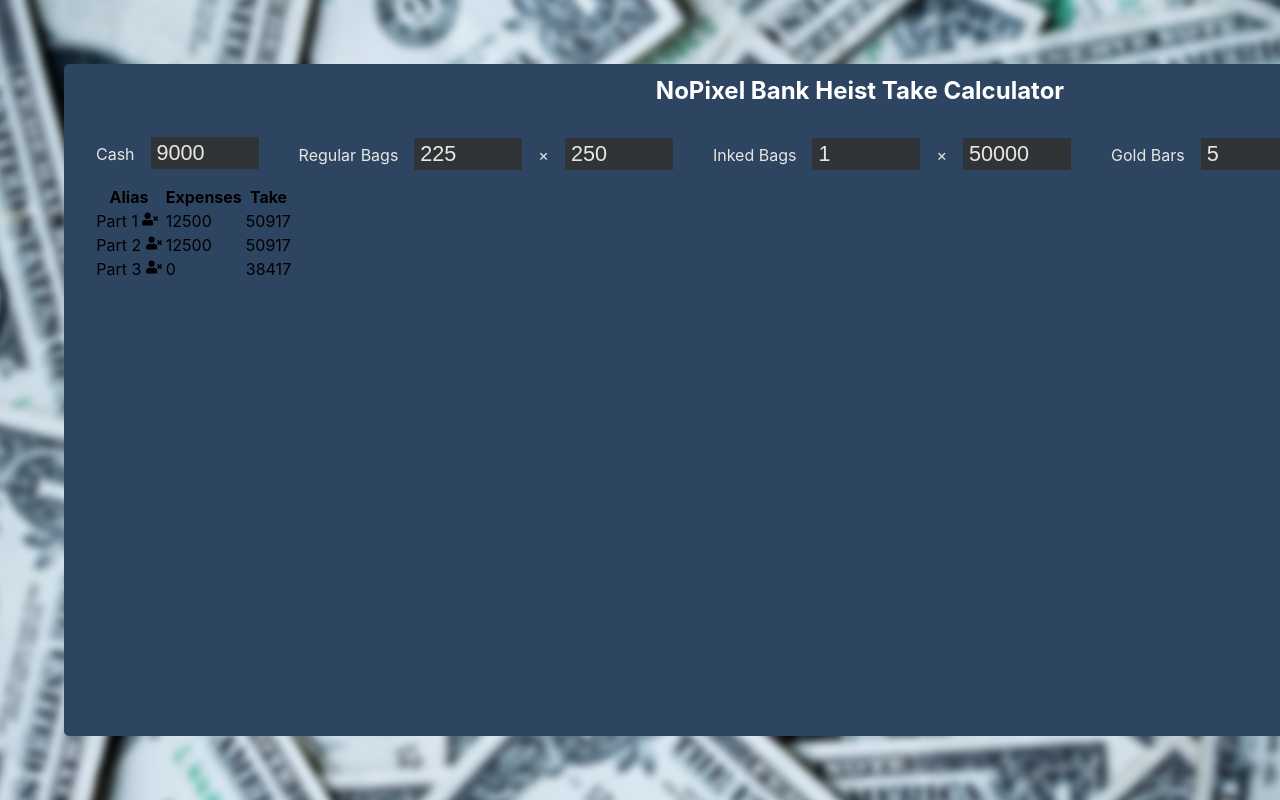
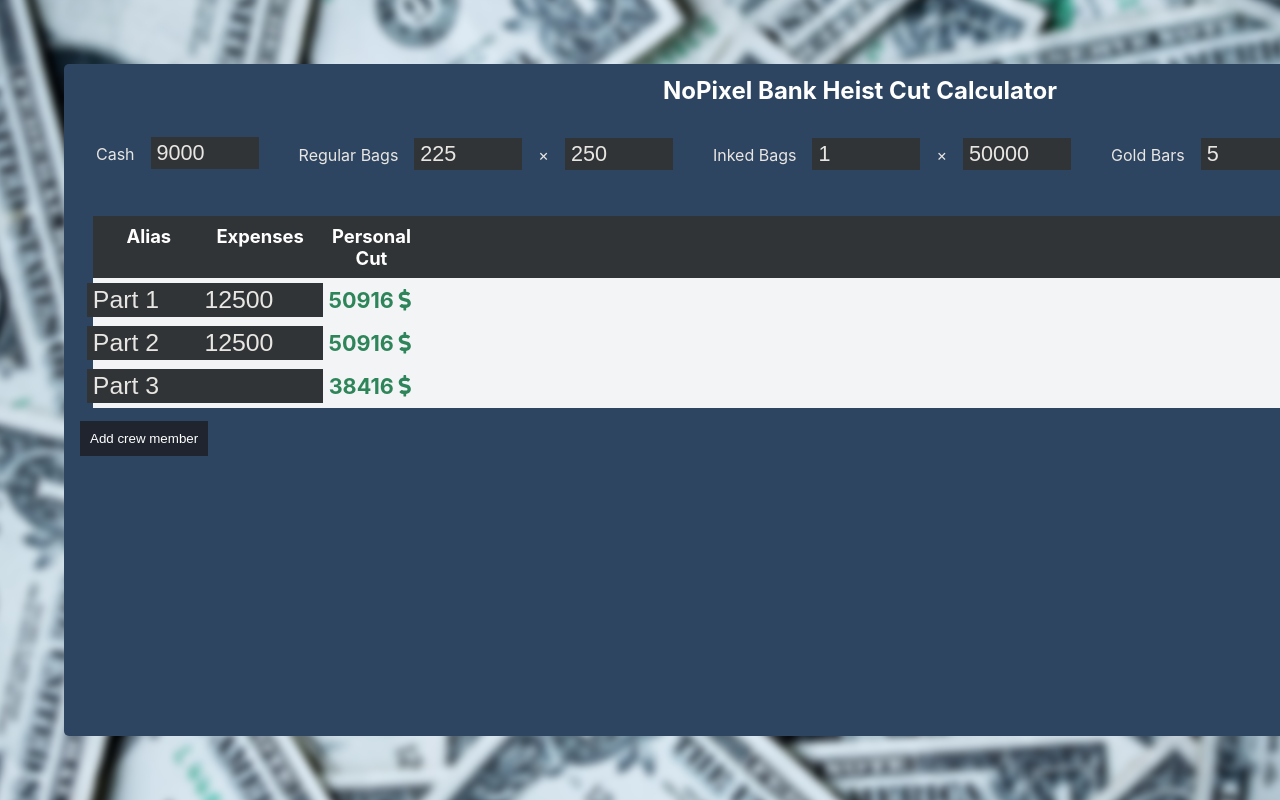
Before and after one commit to jamezrin/npbankmaths, a Next.js app: page / in a window 1280 px wide. Shown: the top 800 px of the page. Built offline with nearby package versions, Linux system fonts and the light colour scheme.

Commit message:
Version 1

```diff
--- a/components/Calculator.tsx
+++ b/components/Calculator.tsx
@@ -1,10 +1,20 @@
 import BrandedLabelInput from '../components/BrandedLabelInput';
 import styles from '../styles/Calculator.module.css';
 import React, { createElement, useContext, useReducer } from 'react';
-import { FaDollarSign, FaUserTimes } from 'react-icons/fa';
-import { Column, useFlexLayout, useTable } from 'react-table';
+import { FaCentercode, FaDollarSign, FaUserTimes } from 'react-icons/fa';
+import {
+  CellPropGetter,
+  Column,
+  HeaderPropGetter,
+  PropGetter,
+  useFlexLayout,
+  useTable,
+} from 'react-table';
+import { BrandedInput } from './BrandedInput';
 
-const numberTargetValue = (consumer: (value: number) => void): ((e: React.ChangeEvent<HTMLInputElement>) => void) => {
+const numberTargetValue = (
+  consumer: (value: number) => void,
+): ((e: React.ChangeEvent<HTMLInputElement>) => void) => {
   return (e) => consumer(parseInt(e.target.value));
 };
 
@@ -27,7 +37,10 @@
   heistCrewMembers: HeistCrewType[];
 };
 
-const makeHeistCrewMember = ({ id, expenses }: Omit<HeistCrewType, 'alias'>): HeistCrewType => ({
+const makeHeistCrewMember = ({
+  id,
+  expenses,
+}: Omit<HeistCrewType, 'alias'>): HeistCrewType => ({
   id,
   alias: `Part ${id}`,
   expenses,
@@ -90,7 +103,10 @@
   | CrewMemberRemoveAction
   | CrewMemberAddAction;
 
-function reducer(state: CalculatorState, action: CalculatorStateAction): CalculatorState {
+function reducer(
+  state: CalculatorState,
+  action: CalculatorStateAction,
+): CalculatorState {
   switch (action.type) {
     case CHANGED_PAYOUT_FIELD:
       return {
@@ -104,28 +120,33 @@
     case CHANGED_CREW_MEMBER_ALIAS:
       return {
         ...state,
-        heistCrewMembers: state.heistCrewMembers.map(({ alias, expenses, id }) => ({
+        heistCrewMembers: state.heistCrewMembers.map(
+          ({ alias, expenses, id }) => ({
             alias: id === action.crewMemberId ? action.newAlias : alias,
             expenses,
             id,
-        })),
+          }),
+        ),
       };
 
     case CHANGED_CREW_MEMBER_EXPENSES:
       return {
         ...state,
-        heistCrewMembers: state.heistCrewMembers.map(({ alias, expenses, id }) => ({
-          expenses: id === action.crewMemberId ? action.newExpenses : expenses,
+        heistCrewMembers: state.heistCrewMembers.map(
+          ({ alias, expenses, id }) => ({
+            expenses:
+              id === action.crewMemberId ? action.newExpenses : expenses,
             alias,
             id,
-        })),
+          }),
+        ),
       };
 
     case REMOVED_CREW_MEMBER:
       return {
         ...state,
         heistCrewMembers: state.heistCrewMembers.filter((crewMember) => {
-          return action.crewMemberId === crewMember.id;
+          return action.crewMemberId !== crewMember.id;
         }),
       };
 
@@ -146,9 +167,14 @@
   }
 }
 
-type CalculatorContextType = [CalculatorState, React.Dispatch<CalculatorStateAction>];
+type CalculatorContextType = [
+  CalculatorState,
+  React.Dispatch<CalculatorStateAction>,
+];
 const initialCalculatorContext = null as unknown as CalculatorContextType;
-const CalculatorContext = React.createContext<CalculatorContextType>(initialCalculatorContext);
+const CalculatorContext = React.createContext<CalculatorContextType>(
+  initialCalculatorContext,
+);
 
 function Calculator() {
   const [state, dispatch] = useReducer(reducer, initialState);
@@ -156,10 +182,11 @@
   return (
     <div className={styles.calculatorContainer}>
       <section className={styles.calculator}>
-        <h2>NoPixel Bank Heist Take Calculator</h2>
+        <h2>NoPixel Bank Heist Cut Calculator</h2>
         <CalculatorContext.Provider value={[state, dispatch]}>
           <CalculatorInputs />
           <CalculatorTable />
+          <CalculatorActions />
         </CalculatorContext.Provider>
       </section>
     </div>
@@ -167,118 +194,178 @@
 }
 
 type ComputedCrewMember = HeistCrewType & {
-  take: number;
+  payoutCut: number;
+  payoutCutDistribution: any;
 };
 
-const calculateTotalPayout = ({
-  bankPayout: { cash, goldBarCount, goldBarValue, inkedBagCount, inkedBagValue, regularBagCount, regularBagValue },
+const calculateGrossPayout = ({
+  bankPayout: {
+    cash,
+    goldBarCount,
+    goldBarValue,
+    inkedBagCount,
+    inkedBagValue,
+    regularBagCount,
+    regularBagValue,
+  },
 }: CalculatorState): number =>
-  cash + goldBarCount * goldBarValue + inkedBagCount * inkedBagValue + regularBagCount * regularBagValue;
+  cash +
+  goldBarCount * goldBarValue +
+  inkedBagCount * inkedBagValue +
+  regularBagCount * regularBagValue;
+
+function CalculatorActions() {
+  const [state, dispatch] =
+    useContext<CalculatorContextType>(CalculatorContext);
+
+  return (
+    <div>
+      <button
+        className={styles.calculatorTable__actionButton}
+        onClick={() => {
+          dispatch({ type: 'ADDED_CREW_MEMBER' });
+        }}>
+        Add crew member
+      </button>
+    </div>
+  );
+}
 
 function CalculatorTable() {
-  const [state, dispatch] = useContext<CalculatorContextType>(CalculatorContext);
+  const [state, dispatch] =
+    useContext<CalculatorContextType>(CalculatorContext);
 
   const data = React.useMemo<Array<ComputedCrewMember>>(() => {
-    const summedExpenses = state.heistCrewMembers.reduce((acc, cur) => acc + cur.expenses, 0);
+    const sumOfExpenses = state.heistCrewMembers.reduce(
+      (acc, cur) => acc + (cur.expenses || 0),
+      0,
+    );
     const heistCrewMemberCount = state.heistCrewMembers.length;
-    const totalPayout = calculateTotalPayout(state);
-    const theoreticalPayout = totalPayout / heistCrewMemberCount;
-    const theoreticalExpense = summedExpenses / heistCrewMemberCount;
+    const grossPayout = calculateGrossPayout(state);
+    const netPayout = grossPayout - sumOfExpenses;
+    const crewMemberCut = netPayout / heistCrewMemberCount;
 
     return state.heistCrewMembers.map((crewMember) => {
-      const calculatedTake = Math.round(crewMember.expenses - theoreticalExpense + theoreticalPayout);
+      const payoutCut = Math.floor(crewMemberCut + (crewMember.expenses || 0));
       return {
         ...crewMember,
-        take: calculatedTake,
+        payoutCut,
+        payoutCutDistribution: 'WIP',
       };
     });
   }, [state]);
 
-  // https://react-table.tanstack.com/docs/examples/full-width-table
   // https://github.com/tannerlinsley/react-table/tree/master/examples/full-width-resizable-table
   const columns = React.useMemo<Column<ComputedCrewMember>[]>(
     () => [
       {
         Header: 'Alias',
         accessor: 'alias',
+        width: 20,
         Cell: ({ cell }) => (
-          <>
-            {cell.value} <FaUserTimes />
-          </>
+          <BrandedInput
+            value={cell.value}
+            onChange={(e) => {
+              dispatch({
+                type: 'CHANGED_CREW_MEMBER_ALIAS',
+                crewMemberId: cell.row.original.id,
+                newAlias: e.target.value,
+              });
+            }}
+          />
         ),
       },
       {
         Header: 'Expenses',
         accessor: 'expenses',
+        width: 20,
+        Cell: ({ cell }) => (
+          <BrandedInput
+            value={cell.value || ''}
+            onChange={numberTargetValue((value) => {
+              dispatch({
+                type: 'CHANGED_CREW_MEMBER_EXPENSES',
+                crewMemberId: cell.row.original.id,
+                newExpenses: value,
+              });
+            })}
+          />
+        ),
       },
       {
-        Header: 'Take',
-        accessor: 'take',
+        Header: 'Personal Cut',
+        accessor: 'payoutCut',
+        width: 20,
+        Cell: ({ cell }) => (
+          <div className={styles.calculatorTable__personalCut}>
+            {cell.value}
+            <FaDollarSign />
+          </div>
+        ),
+      },
+      {
+        Header: '',
+        accessor: 'payoutCutDistribution',
+        width: 200,
+        Cell: ({ cell }) => <div></div>,
+      },
+      {
+        Header: 'Actions',
+        accessor: 'id',
+        width: 15,
+        Cell: ({ cell }) => (
+          <button
+            className={styles.calculatorTable__removeMember}
+            onClick={() => {
+              dispatch({
+                type: 'REMOVED_CREW_MEMBER',
+                crewMemberId: cell.value,
+              });
+            }}>
+            <FaUserTimes />
+          </button>
+        ),
       },
     ],
     [],
   );
 
-  const tableInstance = useTable({
+  const tableInstance = useTable(
+    {
       columns: columns,
       data: data,
-  });
+    },
+    useFlexLayout,
+  );
 
-  const { getTableProps, getTableBodyProps, headerGroups, rows, prepareRow } = tableInstance;
+  const { getTableProps, getTableBodyProps, headerGroups, rows, prepareRow } =
+    tableInstance;
 
   return (
     <div className={styles.calculatorTable}>
       <table {...getTableProps()}>
         <thead>
-          {
-            // Loop over the header rows
-            headerGroups.map((headerGroup) => (
-              // Apply the header row props
+          {headerGroups.map((headerGroup) => (
             <tr {...headerGroup.getHeaderGroupProps()}>
-                {
-                  // Loop over the headers in each row
-                  headerGroup.headers.map((column) => (
-                    // Apply the header cell props
-                    <th {...column.getHeaderProps()}>
-                      {
-                        // Render the header
-                        column.render('Header')
-                      }
-                    </th>
-                  ))
-                }
+              {headerGroup.headers.map((column) => (
+                <th {...column.getHeaderProps()}>{column.render('Header')}</th>
+              ))}
             </tr>
-            ))
-          }
+          ))}
         </thead>
-        {/* Apply the table body props */}
         <tbody {...getTableBodyProps()}>
-          {
-            // Loop over the table rows
-            rows.map((row) => {
-              // Prepare the row for display
+          {rows.map((row) => {
             prepareRow(row);
             return (
-                // Apply the row props
               <tr {...row.getRowProps()}>
-                  {
-                    // Loop over the rows cells
-                    row.cells.map((cell) => {
-                      // Apply the cell props
+                {row.cells.map((cell) => {
                   return (
-                        <td {...cell.getCellProps()}>
-                          {
-                            // Render the cell contents
-                            cell.render('Cell')
-                          }
-                        </td>
+                    <td {...cell.getCellProps()}>{cell.render('Cell')}</td>
                   );
-                    })
-                  }
+                })}
               </tr>
             );
-            })
-          }
+          })}
         </tbody>
       </table>
     </div>
@@ -286,7 +373,8 @@
 }
 
 function CalculatorInputs() {
-  const [state, dispatch] = useContext<CalculatorContextType>(CalculatorContext);
+  const [state, dispatch] =
+    useContext<CalculatorContextType>(CalculatorContext);
 
   return (
     <div className={styles.payoutBar}>
@@ -303,8 +391,7 @@
               field: 'cash',
               value,
             }),
-          )}
-        >
+          )}>
           Cash
         </BrandedLabelInput>
 
@@ -321,8 +408,7 @@
                 field: 'regularBagCount',
                 value,
               }),
-            )}
-          >
+            )}>
             Regular Bags
           </BrandedLabelInput>
           <BrandedLabelInput
@@ -337,8 +423,7 @@
                 field: 'regularBagValue',
                 value,
               }),
-            )}
-          >
+            )}>
             &times;
           </BrandedLabelInput>
         </div>
@@ -356,8 +441,7 @@
                 field: 'inkedBagCount',
                 value,
               }),
-            )}
-          >
+            )}>
             Inked Bags
           </BrandedLabelInput>
           <BrandedLabelInput
@@ -372,8 +456,7 @@
                 field: 'inkedBagValue',
                 value,
               }),
-            )}
-          >
+            )}>
             &times;
           </BrandedLabelInput>
         </div>
@@ -391,8 +474,7 @@
                 field: 'goldBarCount',
                 value,
               }),
-            )}
-          >
+            )}>
             Gold Bars
           </BrandedLabelInput>
           <BrandedLabelInput
@@ -407,14 +489,13 @@
                 field: 'goldBarValue',
                 value,
               }),
-            )}
-          >
+            )}>
             &times;
           </BrandedLabelInput>
         </div>
       </div>
       <div className={styles.payoutBar__summary}>
-        {calculateTotalPayout(state)}
+        {calculateGrossPayout(state)}
         <FaDollarSign />
       </div>
     </div>
--- a/components/SocialLinks.tsx
+++ b/components/SocialLinks.tsx
@@ -6,8 +6,7 @@
     href="https://twitter.com/jamezrin"
     style={{
       ['--hover-color' as any]: '#00acee',
-    }}
-  >
+    }}>
     <FaTwitter />
   </a>
 );
@@ -17,8 +16,7 @@
     href="https://github.com/jamezrin"
     style={{
       ['--hover-color' as any]: '#afb5bb',
-    }}
-  >
+    }}>
     <FaGithub />
   </a>
 );
--- a/pages/_app.tsx
+++ b/pages/_app.tsx
@@ -1,4 +1,5 @@
 import '../styles/globals.css';
+
 import type { AppProps } from 'next/app';
 
 function App({ Component, pageProps }: AppProps) {
--- a/pages/api/hello.ts
+++ /dev/null
@@ -1,5 +0,0 @@
-// Next.js API route support: https://nextjs.org/docs/api-routes/introduction
-
-export default (req, res) => {
-  res.status(200).json({ name: 'John Doe' })
-}
--- a/styles/Calculator.module.css
+++ b/styles/Calculator.module.css
@@ -54,4 +54,79 @@
 
 .calculatorTable {
   padding: 0.825em;
+  display: block;
+  max-width: 100%;
+  margin-top: 2em;
 }
+
+.calculatorTable table {
+  width: 100%;
+  border-spacing: 0;
+  background-color: var(--color-gray-2);
+}
+
+.calculatorTable table thead {
+  background-color: var(--color-gray-1);
+  color: var(--color-white);
+}
+
+.calculatorTable table tbody {
+  background-color: #f3f4f6;
+}
+
+.calculatorTable table th,
+.calculatorTable table td {
+  padding: 0em;
+  font-size: 1.15em;
+}
+
+.calculatorTable table th {
+  padding: 0.5em;
+}
+
+.calculatorTable table td {
+  padding: 0.105em 0;
+  text-align: center;
+  display: flex;
+  align-items: center;
+  justify-content: center;
+  flex-grow: 1;
+}
+
+.calculatorTable table td input {
+  flex-grow: 1;
+  margin: 0.105em;
+}
+
+.calculatorTable__removeMember {
+  display: flex;
+  background-color: var(--color-white);
+  color: var(--color-primary);
+  border-radius: 3px;
+  font-size: 1.215em;
+  padding: 0.125em;
+  border: 0;
+  border: 1px solid var(--color-white);
+}
+
+.calculatorTable__removeMember:hover {
+  color: #ef4444;
+  border: 1px solid var(--color-secondary);
+  cursor: pointer;
+}
+
+.calculatorTable__actionButton {
+  background: var(--color-primary);
+  color: var(--color-white);
+  cursor: pointer;
+  padding: 0.75em;
+  border: 0;
+}
+
+.calculatorTable__personalCut {
+  display: flex;
+  align-items: center;
+  color: #2f855a;
+  font-weight: bold;
+  font-size: 1.175em;
+}
--- a/styles/globals.css
+++ b/styles/globals.css
@@ -10,8 +10,8 @@
 body {
   padding: 0;
   margin: 0;
-  font-family: -apple-system, BlinkMacSystemFont, Segoe UI, Roboto, Oxygen, Ubuntu, Cantarell, Fira Sans, Droid Sans,
-    Helvetica Neue, sans-serif;
+  font-family: -apple-system, BlinkMacSystemFont, Segoe UI, Roboto, Oxygen,
+    Ubuntu, Cantarell, Fira Sans, Droid Sans, Helvetica Neue, sans-serif;
 }
 
 a {
```
Also changed, not shown: components/BrandedLabelInput.tsx (+9 -2 lines), 1 other file (tests, documents, lock files or other folders). Lines whose indentation alone changed are shown as unchanged.
